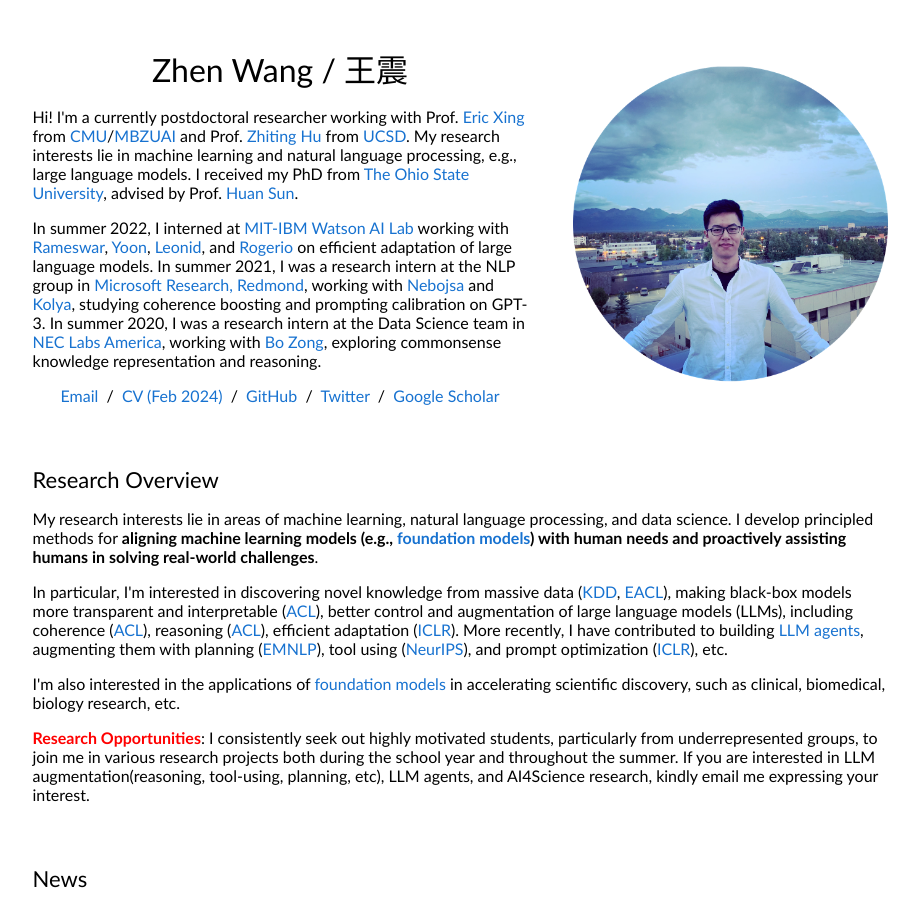
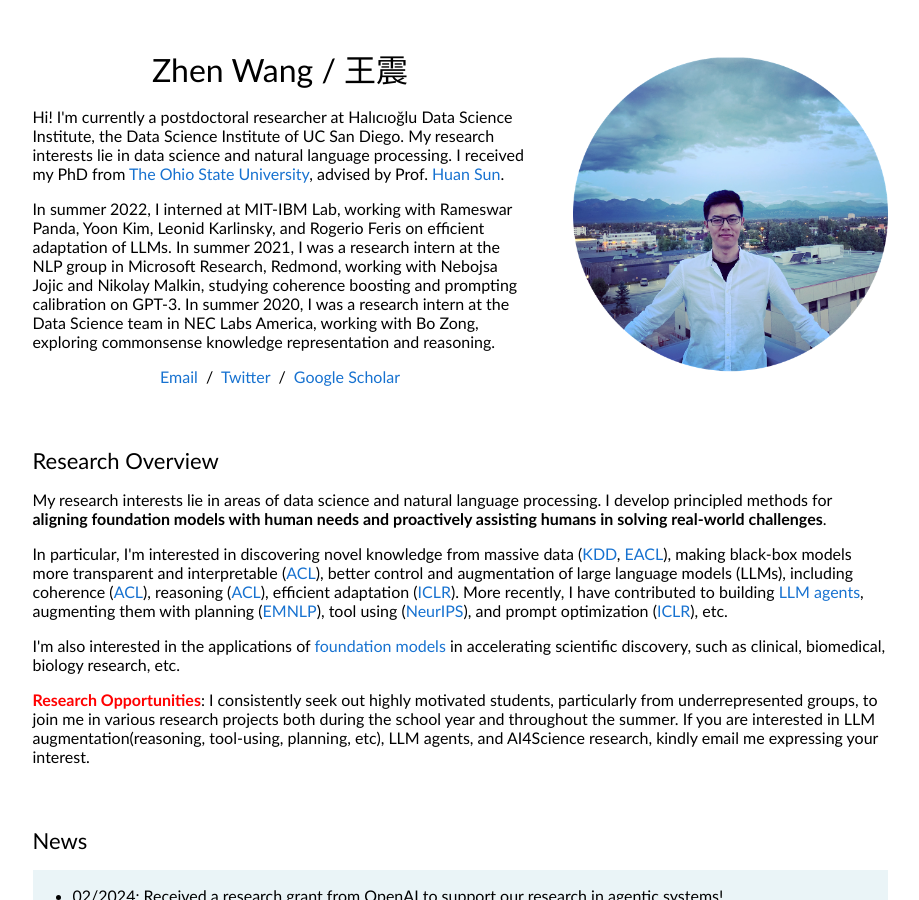
Before and after one commit to zhenwang9102/zhenwang9102.github.io, a Jekyll site: the page built from _posts/2019-06-02-venue.markdown, in a window 1280 px wide and 900 px high. Shown: the whole window, without its empty margins (180-1099 px from the left). Built offline with Jekyll 4.4.1, drawn with Linux system fonts in a browser that asks for light colours.

Commit message:
Update default.html

```diff
--- a/_layouts/default.html
+++ b/_layouts/default.html
@@ -40,19 +40,19 @@
                 Zhen Wang / 王震
               </h1>
               <p>
-                Hi! I'm a currently postdoctoral researcher working with Prof. <a href="http://www.cs.cmu.edu/~epxing/">Eric Xing</a> from <a href="https://www.cmu.edu/">CMU</a>/<a href="https://mbzuai.ac.ae/">MBZUAI</a> and Prof. <a href="http://zhiting.ucsd.edu/">Zhiting Hu</a> from <a href="https://ucsd.edu/">UCSD</a>.
-                My research interests lie in machine learning and natural language processing, e.g., large language models.
+                Hi! I'm currently a postdoctoral researcher at Halıcıoğlu Data Science Institute, the Data Science Institute of UC San Diego.
+                My research interests lie in data science and natural language processing.
                 I received my PhD from <a href="https://www.osu.edu/">The Ohio State University</a>, advised by Prof. <a href="http://web.cse.ohio-state.edu/~sun.397/">Huan Sun</a>.
               </p>
               <p>
-                In summer 2022, I interned at <a href="https://mitibmwatsonailab.mit.edu/">MIT-IBM Watson AI Lab</a> working with <a href="https://rpand002.github.io/">Rameswar</a>, <a href="https://people.csail.mit.edu/yoonkim/">Yoon</a>, <a href="https://scholar.google.com/citations?user=WbO7tjYAAAAJ&hl=en">Leonid</a>, and <a href="https://www.rogerioferis.org/">Rogerio</a> on efficient adaptation of large language models.
-                In summer 2021, I was a research intern at the NLP group in <a href="https://www.microsoft.com/en-us/research/lab/microsoft-research-redmond/">Microsoft Research, Redmond</a>, working with <a href="https://www.microsoft.com/en-us/research/people/jojic/">Nebojsa</a> and <a href="https://malkin1729.github.io/">Kolya</a>, studying coherence boosting and prompting calibration on GPT-3.
-                In summer 2020, I was a research intern at the Data Science team in <a href="https://www.nec-labs.com/">NEC Labs America</a>, working with <a href="https://bzong.github.io/">Bo Zong</a>, exploring commonsense knowledge representation and reasoning.
+                In summer 2022, I interned at MIT-IBM Lab, working with Rameswar Panda, Yoon Kim, Leonid Karlinsky, and Rogerio Feris on efficient adaptation of LLMs.
+                In summer 2021, I was a research intern at the NLP group in Microsoft Research, Redmond, working with Nebojsa Jojic and Nikolay Malkin, studying coherence boosting and prompting calibration on GPT-3.
+                In summer 2020, I was a research intern at the Data Science team in NEC Labs America, working with Bo Zong, exploring commonsense knowledge representation and reasoning.
               </p>
               <p style="text-align:center">
                 <a href="mailto:zhenwang9102@gmail.com">Email</a> &nbsp;/&nbsp;
-                <a href="https://zhenwang9102.github.io/files/ZW_CV.pdf">CV (Feb 2024)</a> &nbsp;/&nbsp;
-                <a href="https://github.com/zhenwang9102">GitHub</a> &nbsp;/&nbsp;
+<!--                 <a href="https://zhenwang9102.github.io/files/ZW_CV.pdf">CV (Feb 2024)</a> &nbsp;/&nbsp;
+                <a href="https://github.com/zhenwang9102">GitHub</a> &nbsp;/&nbsp; -->
                 <a href="https://twitter.com/zhenwang9102">Twitter</a> &nbsp;/&nbsp;
                 <a href="https://scholar.google.com/citations?hl=en&user=asBaytUAAAAJ&view_op=list_works&sortby=pubdate">Google Scholar</a>
 <!--                 &nbsp;/&nbsp; -->
@@ -72,7 +72,7 @@
             <td style="padding:2.5%;width:100%;vertical-align:middle">
               <h2>Research Overview</h2>
               <p>
-                My research interests lie in areas of machine learning, natural language processing, and data science. I develop principled methods for <b>aligning machine learning models (e.g., <a href="https://en.wikipedia.org/wiki/Foundation_models">foundation models</a>) with human needs and proactively assisting humans in solving real-world challenges</b>.
+                My research interests lie in areas of data science and natural language processing. I develop principled methods for <b>aligning foundation models with human needs and proactively assisting humans in solving real-world challenges</b>.
               </p>
               <p>
                 In particular, I'm interested in discovering novel knowledge from massive data (<a href="https://arxiv.org/abs/1906.09285">KDD</a>, <a href="https://arxiv.org/abs/2210.06444">EACL</a>), making black-box models more transparent and interpretable (<a href="https://arxiv.org/abs/2005.00889">ACL</a>), better control and augmentation of large language models (LLMs), including coherence (<a href="https://arxiv.org/abs/2110.08294">ACL</a>), reasoning (<a href="https://arxiv.org/abs/2210.01293">ACL</a>), efficient adaptation (<a href="https://arxiv.org/abs/2303.02861">ICLR</a>). More recently, I have contributed to building <a href="https://lilianweng.github.io/posts/2023-06-23-agent/">LLM agents</a>, augmenting them with planning (<a href="https://arxiv.org/abs/2305.14992">EMNLP</a>), tool using (<a href="https://arxiv.org/abs/2305.11554">NeurIPS</a>), and prompt optimization (<a href="https://arxiv.org/abs/2310.16427">ICLR</a>), etc.
```
